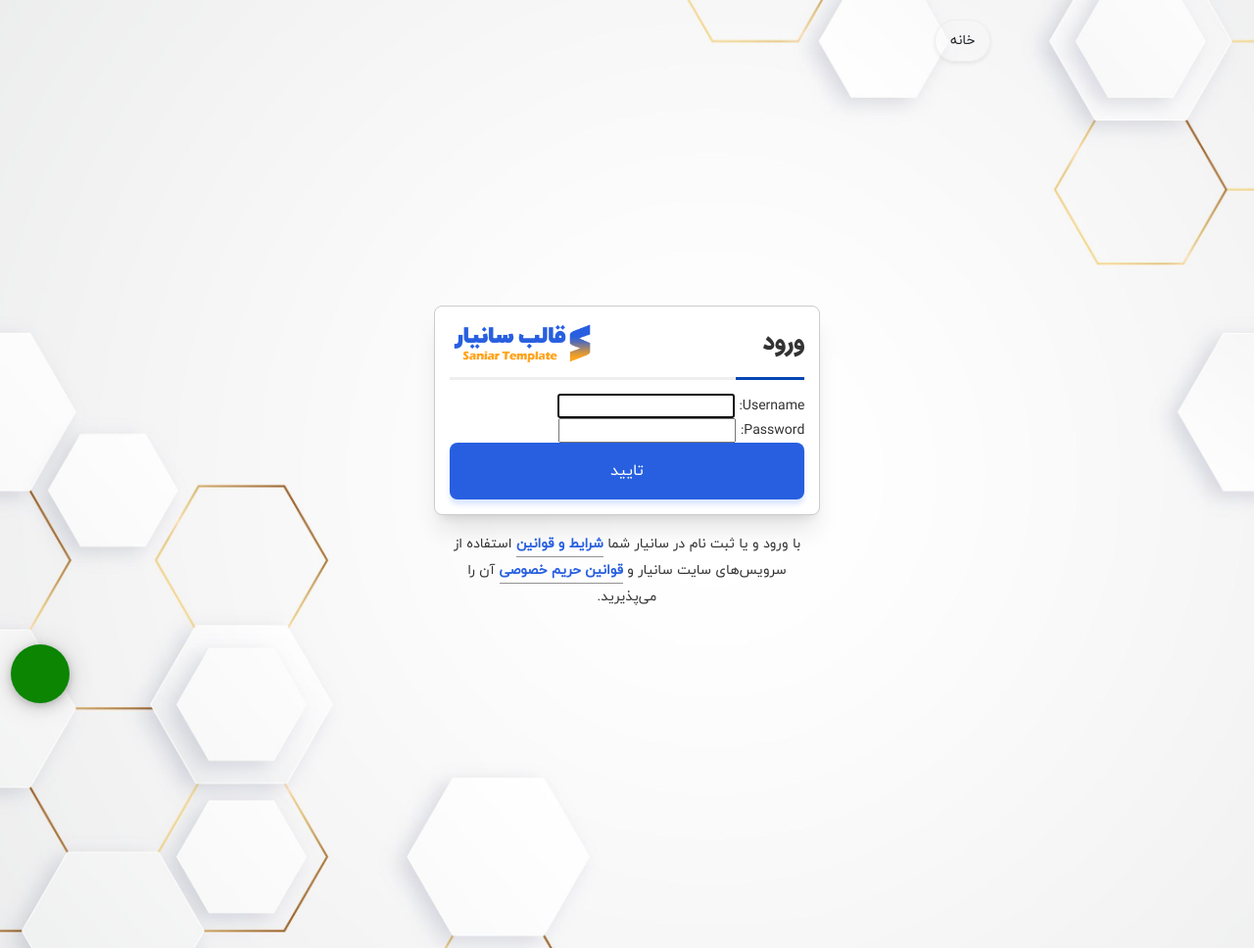
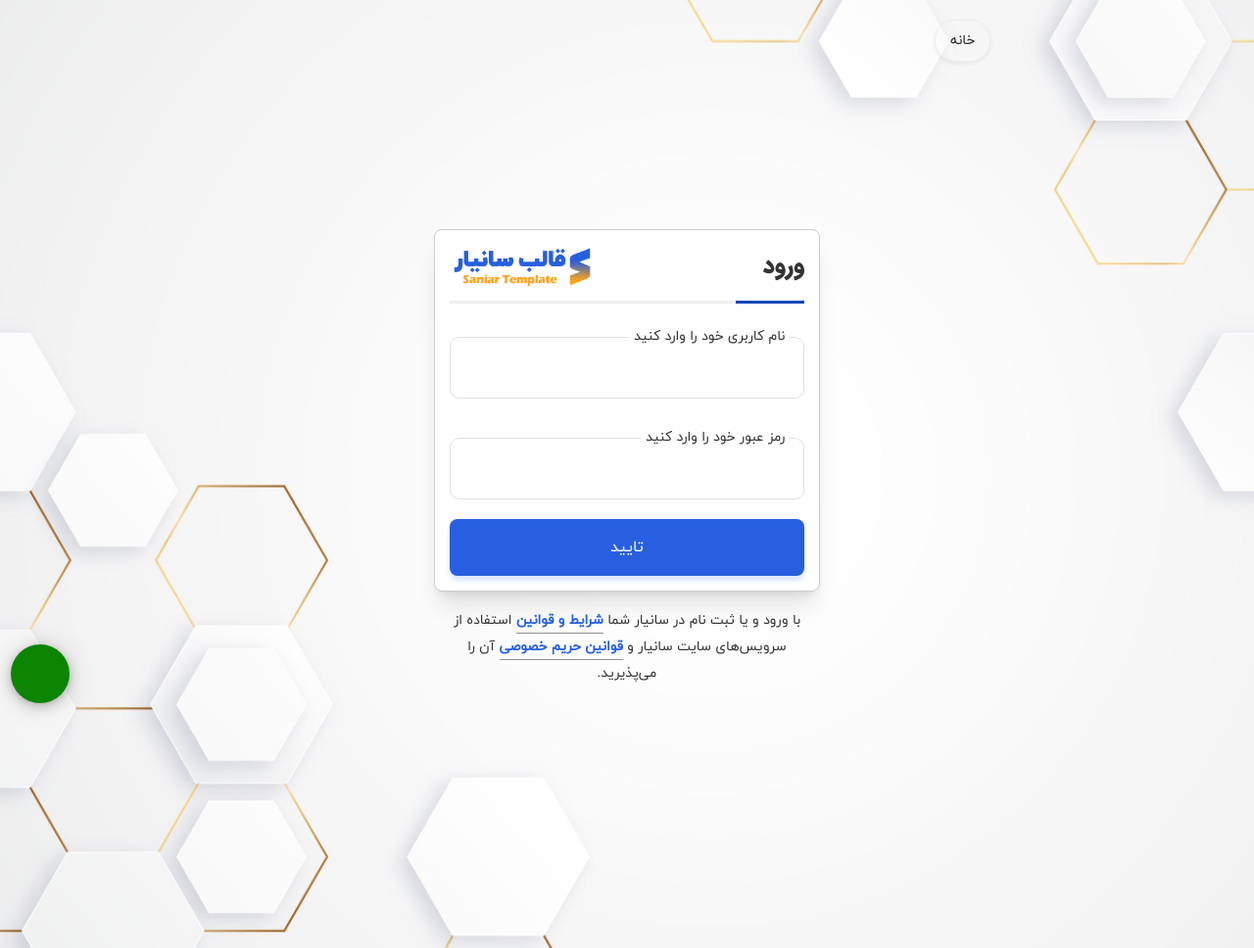
Before and after one commit to Rshmm/online_shop, a Django app: page /accounts/login/ in a window 1280 px wide. Shown: the whole page at 98% size. Run offline with Django 5.2, Linux system fonts and the light colour scheme; some libraries are stand-ins or nearby versions.

Commit message:
در این کامیت مشکل لاگین را حل کردیم

```diff
--- a/account/templates/registration/login.html
+++ b/account/templates/registration/login.html
@@ -1,40 +1,56 @@
 <!-- templates/registration/login.html -->
-
 
 {% load static %}
 <!DOCTYPE html>
 <html lang="FA-IR" dir="rtl">
-
   <head>
-    <meta charset="UTF-8">
-    <meta http-equiv="X-UA-Compatible" content="IE=edge">
-    <meta name="viewport" content="width=device-width, initial-scale=1.0">
+    <meta charset="UTF-8" />
+    <meta http-equiv="X-UA-Compatible" content="IE=edge" />
+    <meta name="viewport" content="width=device-width, initial-scale=1.0" />
     <title>قالب سانیار</title>
-    <link rel="stylesheet" href='{% static "account/assets/css/bootstrap.rtl.min.css" %}'>
-    <link rel="stylesheet" href='{% static "account/assets/font/bootstrap-icon/bootstrap-icons.css" %}'>
-    <link rel="stylesheet" href='{% static "account/assets/plugin/waves/waves.min.css" %}'>
-    <link rel="stylesheet" href='{% static "account/assets/plugin/swiper/swiper-bundle.min.css" %}'>
-    <link rel="stylesheet" href='{% static "account/assets/plugin/timer/timer.css" %}'>
-    <link rel="stylesheet" href='{% static "account/assets/plugin/bootstrap-touchspin/jquery.bootstrap-touchspin.min.css" %}'>
-    <link rel="stylesheet" href='{% static "account/assets/css/style.css" %}'>
-    <link rel="stylesheet" href='{% static "account/assets/css/responsive.css" %}'>
-
+    <link
+      rel="stylesheet"
+      href='{% static "account/assets/css/bootstrap.rtl.min.css" %}'
+    />
+    <link
+      rel="stylesheet"
+      href='{% static "account/assets/font/bootstrap-icon/bootstrap-icons.css" %}'
+    />
+    <link
+      rel="stylesheet"
+      href='{% static "account/assets/plugin/waves/waves.min.css" %}'
+    />
+    <link
+      rel="stylesheet"
+      href='{% static "account/assets/plugin/swiper/swiper-bundle.min.css" %}'
+    />
+    <link
+      rel="stylesheet"
+      href='{% static "account/assets/plugin/timer/timer.css" %}'
+    />
+    <link
+      rel="stylesheet"
+      href='{% static "account/assets/plugin/bootstrap-touchspin/jquery.bootstrap-touchspin.min.css" %}'
+    />
+    <link rel="stylesheet" href='{% static "account/assets/css/style.css" %}' />
+    <link
+      rel="stylesheet"
+      href='{% static "account/assets/css/responsive.css" %}'
+    />
   </head>
 
   <body class="bg-auth">
-
-
     <!-- start content -->
 
     <div class="content vh-100">
       <div class="container-fluid h-100">
-
         <div class="col-lg-3">
           <div class="d-flex align-items-center justify-content-end">
-                    <a href='{% url "home" %}'
-                        class="btn header-cart-toggle rounded-pill btn-blue border-5 shadow-sm">خانه<i
-                            class="bottom"></i></a>
-
+            <a
+              href='{% url "home" %}'
+              class="btn header-cart-toggle rounded-pill btn-blue border-5 shadow-sm"
+              >خانه<i class="bottom"></i
+            ></a>
           </div>
         </div>
         <div class="auth h-100 d-flex align-items-center">
@@ -42,60 +58,85 @@
             <div class="auth-items">
               <div class="row justify-content-center">
                 <div class="col-lg-4">
-
-                                <div class="auth-form shadow-xl rounded-3  mt-5 bg-white">
-                                    <div class="auth-form-title d-flex align-items-center justify-content-between title-panel mb-4 slider-title-desc-center">
-                                        <h2 class="text-center h4 text-muted title-font">ورود </h2>
+                  <div class="auth-form shadow-xl rounded-3 mt-5 bg-white">
+                    <div
+                      class="auth-form-title d-flex align-items-center justify-content-between title-panel mb-4 slider-title-desc-center"
+                    >
+                      <h2 class="text-center h4 text-muted title-font">ورود</h2>
                       <a href="">
-                                            <img src='{% static "account/assets/image/logo.png" %}' width="150" alt="">
+                        <img
+                          src='{% static "account/assets/image/logo.png" %}'
+                          width="150"
+                          alt=""
+                        />
                       </a>
                     </div>
 
                     <form action="" id="form-auth" method="post">
                       {% csrf_token %}
-                                       {{ form }}
-                                          {% comment %} <div class="comment-item mb-3 step-username">
-                                            <input type="username" class="form-control" id="username">
-                                            <label for="username" class="form-label label-float"> نام کاربری خود را وارد کنید
+                      <div class="comment-item">
+                        <input
+                          type="username"
+                          class="form-control"
+                          id="username"
+                          name="username"
+                        />
+                        <label for="username" class="form-label label-float">
+                          نام کاربری خود را وارد کنید
                         </label>
                       </div>
 
-                                        <div class="comment-item position-relative step-passwd">
-                                            <input type="password" class="form-control" id="passwd">
-                                            <label for="passwd" class="form-label label-float">رمز عبور خود را
-                                                وارد
-                                                کنید</label>
-                                            <div class="inline-btn-text">
-                                                <a href="sending-code.html" class="btn border-0 main-color-one-bg">ورود با پیامک</a>
+                      <div class="comment-item position-relative">
+                        <input
+                          type="password"
+                          class="form-control"
+                          id="passwd"
+                          name="password"
+                        />
+                        <label for="passwd" class="form-label label-float"
+                          >رمز عبور خود را وارد کنید</label
+                        >
                       </div>
-                                        </div>   {% endcomment %}
+
 
                       <div>
-                                            <button type="submit" class="main-color-one-bg py-3 btn w-100 btnForm rounded-3">تایید</button>
+                        <button
+                          type="submit"
+                          class="main-color-one-bg py-3 btn w-100 btnForm rounded-3"
+                        >
+                          تایید
+                        </button>
                       </div>
                     </form>
-
-
                   </div>
 
-                                <p class="loginTermsDesc mt-3">با ورود و یا ثبت نام در سانیار شما <a class="underlined main-color-one-color fw-bold" href="/rules/">شرایط و
-                                    قوانین</a> استفاده از سرویس‌های سایت سانیار و <a class="underlined main-color-one-color fw-bold" href="/privacy-polices/">قوانین حریم
-                                    خصوصی</a> آن را می‌پذیرید.</p>
-
+                  <p class="loginTermsDesc mt-3">
+                    با ورود و یا ثبت نام در سانیار شما
+                    <a
+                      class="underlined main-color-one-color fw-bold"
+                      href="/rules/"
+                      >شرایط و قوانین</a
+                    >
+                    استفاده از سرویس‌های سایت سانیار و
+                    <a
+                      class="underlined main-color-one-color fw-bold"
+                      href="/privacy-polices/"
+                      >قوانین حریم خصوصی</a
+                    >
+                    آن را می‌پذیرید.
+                  </p>
+                </div>
+              </div>
             </div>
           </div>
         </div>
       </div>
     </div>
 
-        </div>
-    </div>
-
     <!-- این بی آر ها برای ایجاد اسکرول در صفحه هستند که تمام اجزای فرم به بدرستی نمایش داده شود و منوی موبایلی خودش را روی اجزای فرم نیندازد -->
-    <br><br><br><br><br><br><br><br>
+    <br /><br /><br /><br /><br /><br /><br /><br />
 
     <!-- end content -->
-
 
     <!-- mobile menu -->
 
@@ -110,8 +151,12 @@
           </a>
         </div>
         <div class="item item-float">
-                <a  data-bs-toggle="offcanvas" href="#offcanvasCart" role="button"
-                    aria-controls="offcanvasCart">
+          <a
+            data-bs-toggle="offcanvas"
+            href="#offcanvasCart"
+            role="button"
+            aria-controls="offcanvasCart"
+          >
             <i class="bi bi-bag font-20"></i>
           </a>
         </div>
@@ -130,14 +175,22 @@
 
     <!-- end mobile menu -->
 
-
     <!-- cart canvas -->
 
-    <div class="offcanvas cart-canvas offcanvas-end" tabindex="-1" id="offcanvasCart"
-        aria-labelledby="offcanvasCartLabel">
+    <div
+      class="offcanvas cart-canvas offcanvas-end"
+      tabindex="-1"
+      id="offcanvasCart"
+      aria-labelledby="offcanvasCartLabel"
+    >
       <div class="offcanvas-header">
         <h5 class="offcanvas-title" id="offcanvasCartLabel">سبد خرید</h5>
-            <button type="button" class="btn-close" data-bs-dismiss="offcanvas" aria-label="Close"></button>
+        <button
+          type="button"
+          class="btn-close"
+          data-bs-dismiss="offcanvas"
+          aria-label="Close"
+        ></button>
       </div>
       <div class="offcanvas-body">
         <div class="cart-canvases">
@@ -145,7 +198,11 @@
             <div class="row gy-2">
               <div class="col-4">
                 <div class="image">
-                                <img src="assets/image/product/laptop-1.jpg" alt="" class="img-fluid">
+                  <img
+                    src="assets/image/product/laptop-1.jpg"
+                    alt=""
+                    class="img-fluid"
+                  />
                 </div>
               </div>
               <div class="col-8">
@@ -155,17 +212,26 @@
                     <p class="mb-0 text-muted font-12 mt-2">مدل Quantom 300</p>
                   </div>
                   <div class="price">
-                                    <p class="text-end mb-2 price-off fw-bold">1,750,000 تومان</p>
+                    <p class="text-end mb-2 price-off fw-bold">
+                      1,750,000 تومان
+                    </p>
                     <p class="text-end price-discount">2,750,000 تومان</p>
                   </div>
-                                <div class="action d-flex justify-content-between align-items-center">
-                                    <div class="remove bg-light  rounded-3">
+                  <div
+                    class="action d-flex justify-content-between align-items-center"
+                  >
+                    <div class="remove bg-light rounded-3">
                       <a href="">
                         <i class="bi bi-x font-25"></i>
                       </a>
                     </div>
                     <div class="counter">
-                                        <input type="text" name="count" class="counter" value="1">
+                      <input
+                        type="text"
+                        name="count"
+                        class="counter"
+                        value="1"
+                      />
                     </div>
                   </div>
                 </a>
@@ -176,32 +242,49 @@
             <div class="factor">
               <div class="title">
                 <div class="d-flex align-items-center">
-                                <img src='{% static "account/assets/image/shopping-bag.png" %}' class="img-fluid" alt="">
+                  <img
+                    src='{% static "account/assets/image/shopping-bag.png" %}'
+                    class="img-fluid"
+                    alt=""
+                  />
                   <h6 class="font-16">سفارش شما</h6>
                 </div>
               </div>
-                        <div class="d-flex mb-3 align-items-center justify-content-between">
+              <div
+                class="d-flex mb-3 align-items-center justify-content-between"
+              >
                 <p class="fw-bold mb-0">محصول</p>
                 <p class="fw-bold mb-0">قیمت کل</p>
               </div>
               <div
-                            class="factor-item p-2 rounded-3 shadow-sm bg-light d-flex align-items-center justify-content-between">
+                class="factor-item p-2 rounded-3 shadow-sm bg-light d-flex align-items-center justify-content-between"
+              >
                 <p class="mb-0">هدست مخصوص بازی پابجی</p>
                 <p class="mb-0">1,750,000 تومان</p>
               </div>
               <div
-                            class="factor-item p-2 rounded-3 shadow-sm bg-light d-flex align-items-center justify-content-between">
+                class="factor-item p-2 rounded-3 shadow-sm bg-light d-flex align-items-center justify-content-between"
+              >
                 <p class="mb-0">هدست مخصوص بازی پابجی</p>
                 <p class="mb-0">1,750,000 تومان</p>
               </div>
               <div
-                            class="factor-item p-2 rounded-3 shadow-sm bg-light d-flex align-items-center justify-content-between">
+                class="factor-item p-2 rounded-3 shadow-sm bg-light d-flex align-items-center justify-content-between"
+              >
                 <p class="mb-0 fw-bold">جمع کل:</p>
                 <p class="mb-0">4,000,000 تومان</p>
               </div>
-                        <div class="action mt-3 d-flex align-items-center justify-content-center">
-                            <a href="#" class="btn border-0 main-color-two-bg rounded-3">سبد خرید</a>
-                            <a href="#" class="btn border-0 main-color-one-bg rounded-3 ms-2">تسویه حساب</a>
+              <div
+                class="action mt-3 d-flex align-items-center justify-content-center"
+              >
+                <a href="#" class="btn border-0 main-color-two-bg rounded-3"
+                  >سبد خرید</a
+                >
+                <a
+                  href="#"
+                  class="btn border-0 main-color-one-bg rounded-3 ms-2"
+                  >تسویه حساب</a
+                >
               </div>
             </div>
           </div>
@@ -215,14 +298,19 @@
       <div class="container-fluid">
         <!-- go top top -->
         <div class="progress-wrap d-lg-block d-none">
-                <svg class="progress-circle svg-content" width="100%" height="100%" viewBox="-1 -1 102 102">
+          <svg
+            class="progress-circle svg-content"
+            width="100%"
+            height="100%"
+            viewBox="-1 -1 102 102"
+          >
             <path d="M50,1 a49,49 0 0,1 0,98 a49,49 0 0,1 0,-98" />
           </svg>
         </div>
         <!-- end go top top -->
 
         <!-- contact us floating -->
-            <div id="btncollapzion" class=" btn_collapzion"></div>
+        <div id="btncollapzion" class="btn_collapzion"></div>
         <div class="" id="contactOverlay"></div>
         <!-- end contact us floating -->
       </div>
@@ -241,33 +329,37 @@
     <script src='{% static "account/assets/plugin/go-to-top/script.js" %}'></script>
     <script src='{% static "account/assets/plugin/rasta-contact/script.js" %}'></script>
 
-    <link rel="stylesheet" href='{% static "account/assets/plugin/go-to-top/style.css" %}'>
-    <link rel="stylesheet" href='{% static "account/assets/plugin/rasta-contact/style.css" %}'>
+    <link
+      rel="stylesheet"
+      href='{% static "account/assets/plugin/go-to-top/style.css" %}'
+    />
+    <link
+      rel="stylesheet"
+      href='{% static "account/assets/plugin/rasta-contact/style.css" %}'
+    />
 
     <script>
       //// config floating contact
-        $('#btncollapzion').Collapzion({
-            _child_attribute: [{
-                    'label': 'پشتیبانی تلفنی',
-                    'url': 'tel:0930555555555',
-                    'icon': 'bi bi-telephone'
+      $("#btncollapzion").Collapzion({
+        _child_attribute: [
+          {
+            label: "پشتیبانی تلفنی",
+            url: "tel:0930555555555",
+            icon: "bi bi-telephone",
           },
           {
-                    'label': 'پشتیبانی تلگرام',
-                    'url': 'https://tlgrm.me',
-                    'icon': 'bi bi-telegram'
+            label: "پشتیبانی تلگرام",
+            url: "https://tlgrm.me",
+            icon: "bi bi-telegram",
           },
           {
-                    'label': 'پشتیبانی واتس آپ',
-                    'url': 'https://wa.me/444444444',
-                    'icon': 'bi-whatsapp'
+            label: "پشتیبانی واتس آپ",
+            url: "https://wa.me/444444444",
+            icon: "bi-whatsapp",
           },
-
         ],
       });
     </script>
     <!-- ===== end new update -->
-
-
-
   </body>
+</html>
```
Lines whose indentation alone changed are shown as unchanged.
